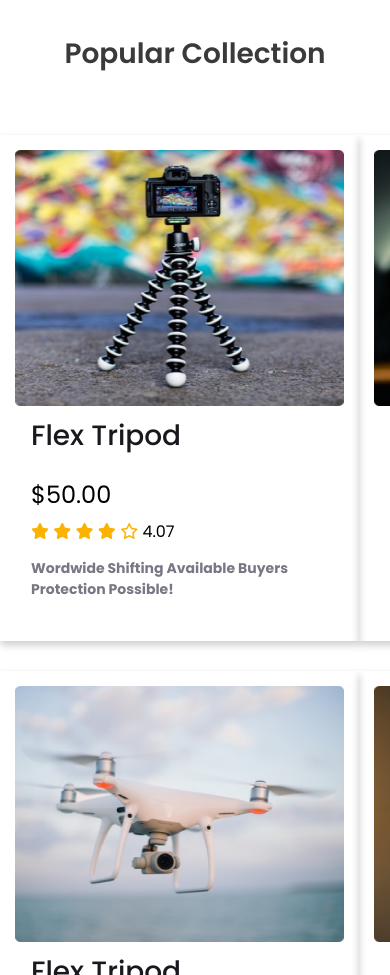
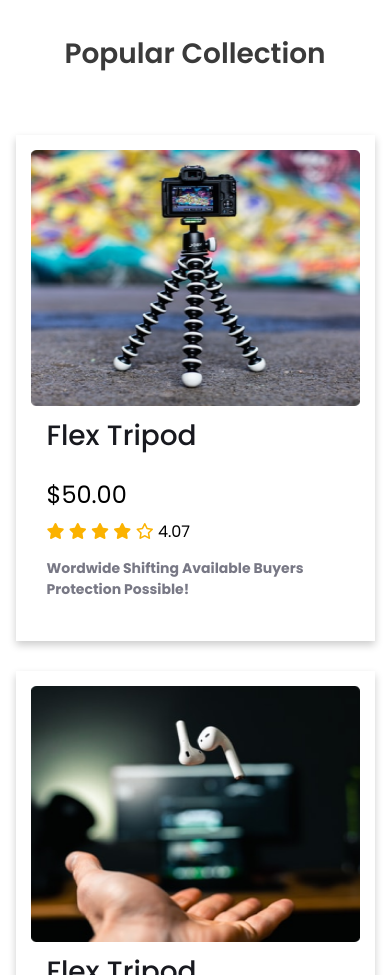
Before and after one commit to imteajalam/influancher, a plain HTML site: page index.html in a window 390 px wide. Shown: the part 1025-2000 px from the top of the page. Drawn offline with Linux system fonts and the light colour scheme.

Commit message:
2nd commit

```diff
--- a/style.css
+++ b/style.css
@@ -289,7 +289,13 @@ footer {
 /* ------------------
       meadia quaries
 ------------------- */
-@media only screen and (min-width:688px)
+@media only screen and (max-width:688px)
 {
-  .
+  .cards{
+    display: grid;
+    grid-template-columns: repeat(1 ,1fr);
+    flex-direction: column;
+    justify-content: center;
+    align-items: center;
+  }
 }
```
